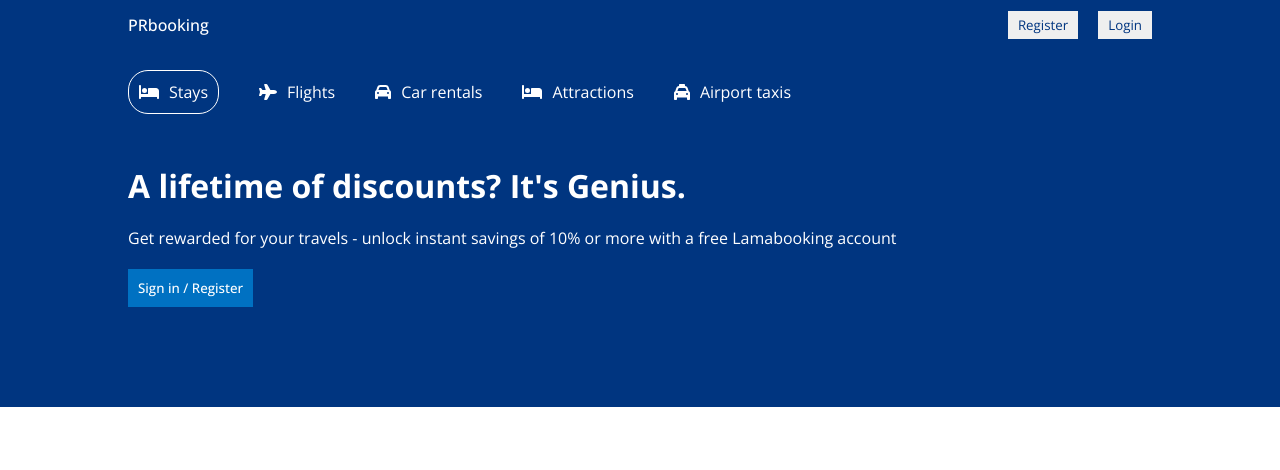
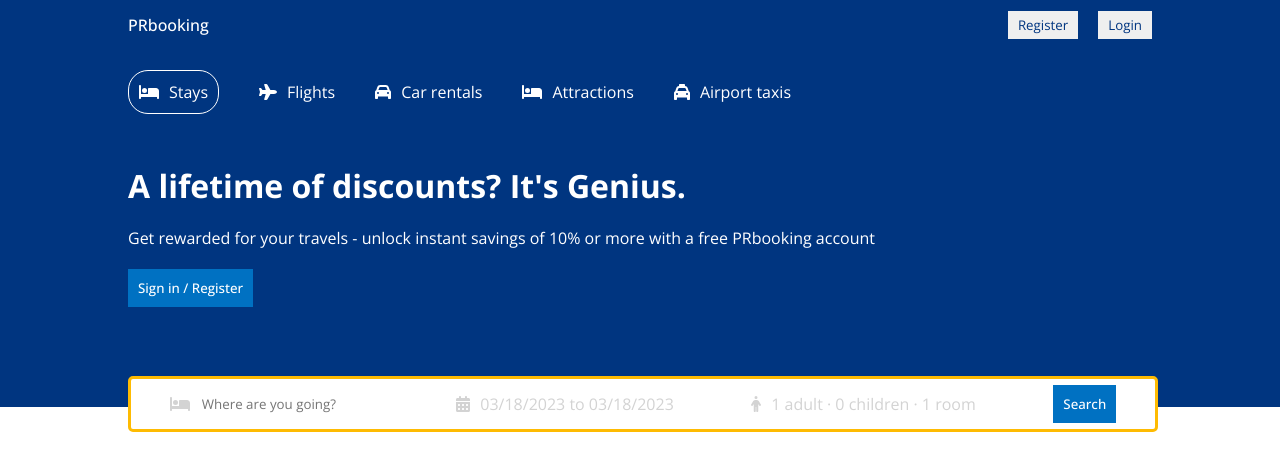
Before and after one commit to princerakholiya/booking-app, a React (Create React App) app in the folder client/: page / in a window 1280 px wide. Shown: the top 470 px of the page. Built offline with nearby package versions, Linux system fonts and the light colour scheme.

Commit message:
search box added

```diff
--- a/client/package.json
+++ b/client/package.json
@@ -10,7 +10,9 @@
     "@testing-library/jest-dom": "^5.16.4",
     "@testing-library/react": "^13.1.1",
     "@testing-library/user-event": "^13.5.0",
+    "date-fns": "^2.29.3",
     "react": "^18.0.0",
+    "react-date-range": "^1.4.0",
     "react-dom": "^18.0.0",
     "react-router-dom": "^6.9.0",
     "react-scripts": "5.0.1",
--- a/client/src/components/header/Header.jsx
+++ b/client/src/components/header/Header.jsx
@@ -9,8 +9,37 @@
   } from "@fortawesome/free-solid-svg-icons";
   import { FontAwesomeIcon } from "@fortawesome/react-fontawesome";
   import "./header.css";
+  import {DateRange} from 'react-date-range'
+  import { useState } from "react";
+  import "react-date-range/dist/styles.css"; // main css file
+  import "react-date-range/dist/theme/default.css"; // theme css file
+  import { format } from "date-fns";
 
 function Header() {
+    const [openDate, setOpenDate] = useState(false);
+    const [date, setDate] = useState([
+        {
+          startDate: new Date(),
+          endDate: new Date(),
+          key: "selection",
+        },
+    ]);
+    const [openOptions, setOpenOptions] = useState(false);
+    const [options, setOptions] = useState({
+        adult: 1,
+        children: 0,
+        room: 1,
+    });
+
+    const handleOption = (name, operation) => {
+        setOptions((prev) => {
+          return {
+            ...prev,
+            [name]: operation === "i" ? options[name] + 1 : options[name] - 1,
+          };
+        });
+      };
+
   return (
     <div className="header">
         <div className="headerContainer">
@@ -42,9 +71,105 @@
             </h1>
             <p className="headerDesc">
               Get rewarded for your travels - unlock instant savings of 10% or
-              more with a free Lamabooking account
+              more with a free PRbooking account
             </p>
             <button className="headerBtn">Sign in / Register</button>
+            <div className="headerSearch">
+                <div className="headerSearchItem">
+                    <FontAwesomeIcon icon={faBed} className="headerIcon"/>
+                    <input
+                     type="text"
+                     placeholder="Where are you going?"
+                     className="headerSearchInput" />
+                </div>
+                <div className="headerSearchItem">
+                    <FontAwesomeIcon icon={faCalendarDays} className="headerIcon"/>
+                    <span onClick={() => setOpenDate(!openDate)} className="headerSearchText">{`${format(date[0].startDate, "MM/dd/yyyy")} to ${format(date[0].endDate, "MM/dd/yyyy")}`}
+                    </span>
+                    {openDate && <DateRange
+                    editableDateInputs={true}
+                    onChange={item => setDate([item.selection])}
+                    moveRangeOnFirstSelection={false}
+                    ranges={date}
+                    className="date"
+                  />}
+                </div>
+                <div className="headerSearchItem">
+                    <FontAwesomeIcon icon={faPerson} className="headerIcon"/>
+                    <span onClick={() => setOpenOptions(!openOptions)} className="headerSearchText">{`${options.adult} adult · ${options.children} children · ${options.room} room`}</span>
+                    {openOptions && (
+                        <div className="options">
+                        <div className="optionItem">
+                        <span className="optionText">Adult</span>
+                        <div className="optionCounter">
+                            <button
+                            disabled={options.adult <= 1}
+                            className="optionCounterButton"
+                            onClick={() => handleOption("adult", "d")}
+                            >
+                            -
+                            </button>
+                            <span className="optionCounterNumber">
+                            {options.adult}
+                            </span>
+                            <button
+                            className="optionCounterButton"
+                            onClick={() => handleOption("adult", "i")}
+                            >
+                            +
+                            </button>
+                        </div>
+                        </div>
+                        <div className="optionItem">
+                        <span className="optionText">Children</span>
+                        <div className="optionCounter">
+                            <button
+                            disabled={options.children <= 0}
+                            className="optionCounterButton"
+                            onClick={() => handleOption("children", "d")}
+                            >
+                            -
+                            </button>
+                            <span className="optionCounterNumber">
+                            {options.children}
+                            </span>
+                            <button
+                            className="optionCounterButton"
+                            onClick={() => handleOption("children", "i")}
+                            >
+                            +
+                            </button>
+                        </div>
+                        </div>
+                        <div className="optionItem">
+                        <span className="optionText">Room</span>
+                        <div className="optionCounter">
+                            <button
+                            disabled={options.room <= 1}
+                            className="optionCounterButton"
+                            onClick={() => handleOption("room", "d")}
+                            >
+                            -
+                            </button>
+                            <span className="optionCounterNumber">
+                            {options.room}
+                            </span>
+                            <button
+                            className="optionCounterButton"
+                            onClick={() => handleOption("room", "i")}
+                            >
+                            +
+                            </button>
+                        </div>
+                        </div>
+                    </div>
+                    )}
+
+                </div>
+                <div className="headerSearchItem">
+                    <button className="headerBtn">Search</button>
+                </div>
+            </div>
         </div>
     </div>
   )
--- a/client/src/components/header/header.css
+++ b/client/src/components/header/header.css
@@ -12,9 +12,6 @@
     margin: 20px 0px 100px 0px;
   }
 
-  .headerContainer.listMode {
-    margin: 20px 0px 0px 0px;
-  }
 
   .headerList {
     display: flex;
@@ -46,3 +43,81 @@
     padding: 10px;
     cursor: pointer;
   }
+
+  .headerSearch {
+    height: 30px;
+    background-color: white;
+    border: 3px solid #febb02;
+    display: flex;
+    align-items: center;
+    justify-content: space-around;
+    padding: 10px 0px;
+    border-radius: 5px;
+    width: 100%;
+    max-width: 1024px;
+    position: absolute;
+    bottom: -25px;
+  }
+
+  .headerIcon {
+    color: lightgray;
+  }
+
+  .headerSearchItem {
+    display: flex;
+    align-items: center;
+    gap: 10px;
+  }
+
+  .headerSearchInput {
+    border: none;
+    outline: none;
+  }
+
+  .headerSearchText {
+    color: lightgray;
+    cursor: pointer;
+  }
+
+  .date {
+    position: absolute;
+    top: 50px;
+  }
+
+  .options {
+    position: absolute;
+    top: 50px;
+    background-color: white;
+    color: gray;
+    border-radius: 5px;
+    -webkit-box-shadow: 0px 0px 10px -5px rgba(0, 0, 0, 0.4);
+    box-shadow: 0px 0px 10px -5px rgba(0, 0, 0, 0.4);
+  }
+
+  .optionItem {
+    width: 200px;
+    display: flex;
+    justify-content: space-between;
+    margin: 10px;
+  }
+
+  .optionCounter {
+    display: flex;
+    align-items: center;
+    gap: 10px;
+    font-size: 12px;
+    color: black;
+  }
+
+  .optionCounterButton {
+    width: 30px;
+    height: 30px;
+    border: 1px solid #0071c2;
+    color: #0071c2;
+    cursor: pointer;
+    background-color: white;
+  }
+
+  .optionCounterButton:disabled {
+    cursor: not-allowed;
+  }
```
Also changed, not shown: 1 other file (tests, documents, lock files or other folders).
